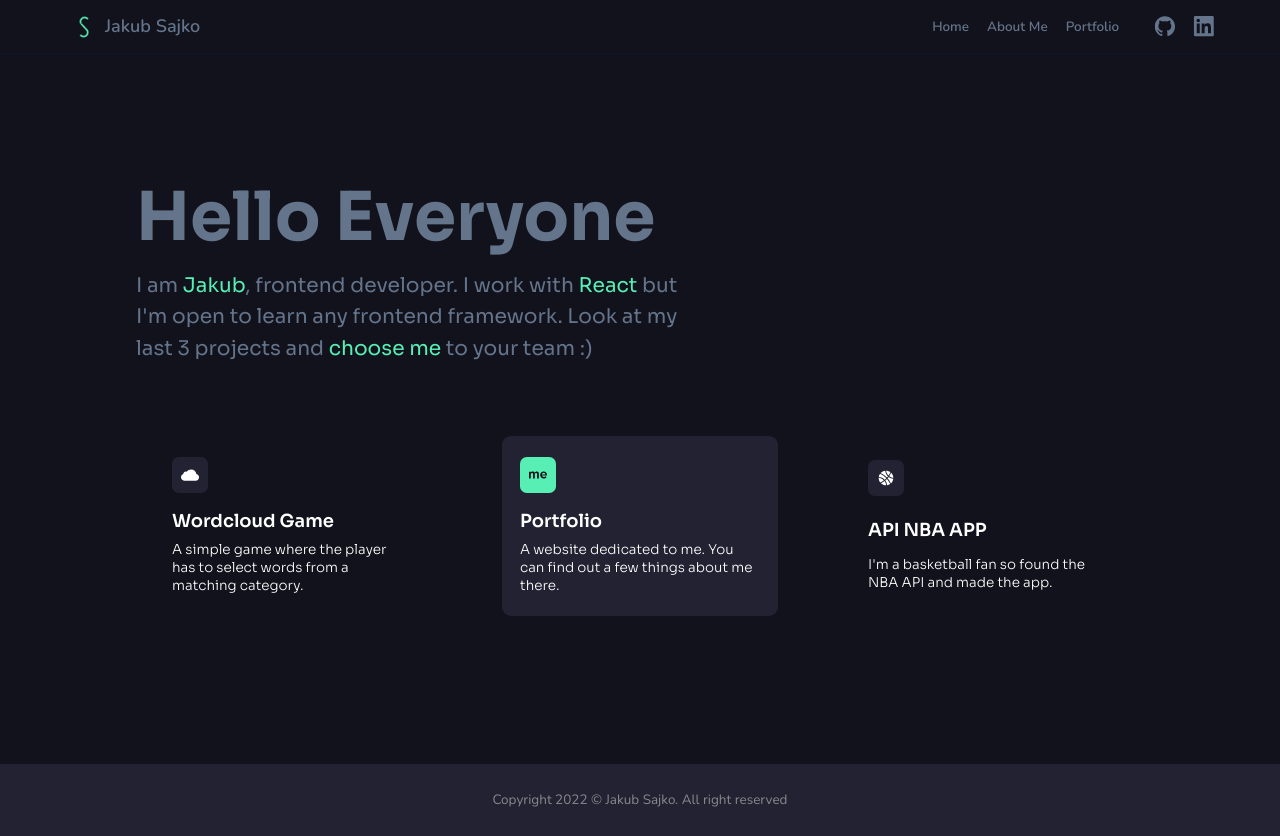
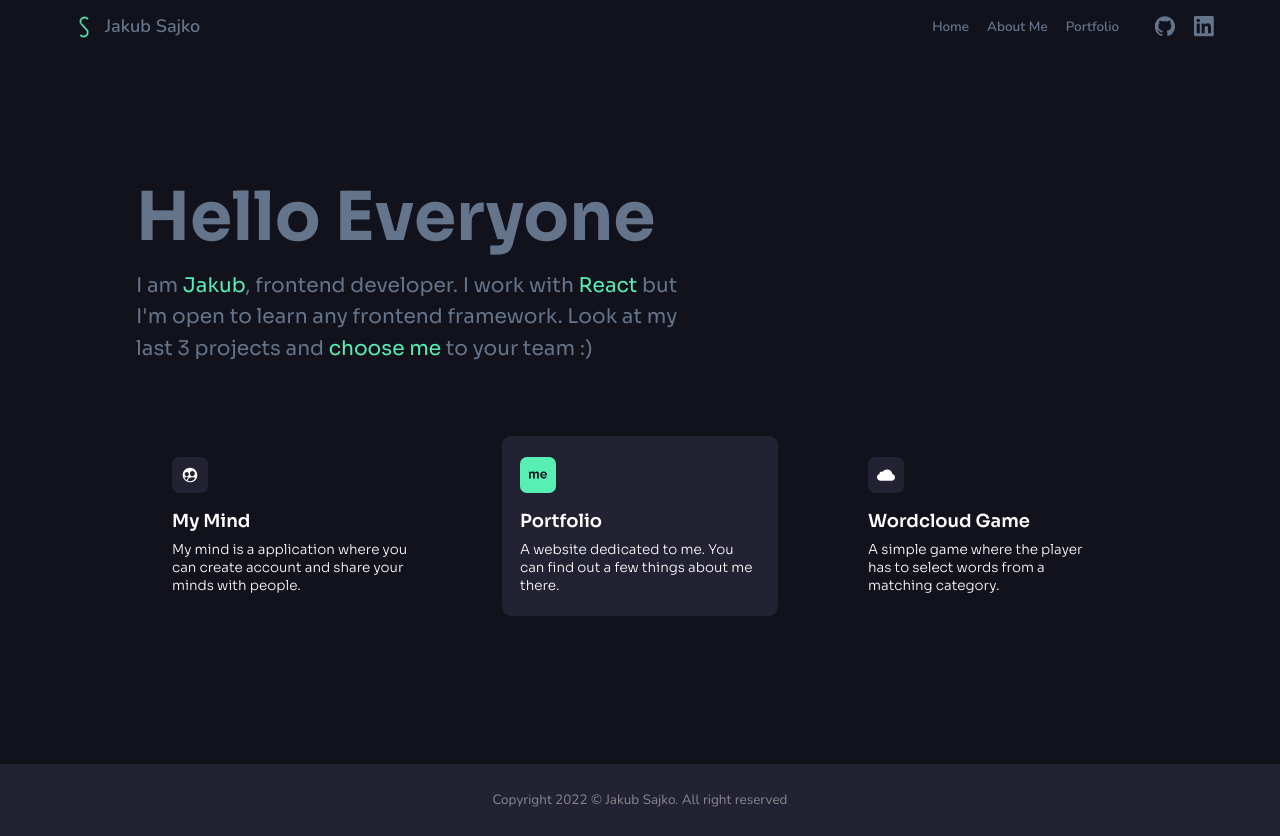
Before and after one commit to JAKUBSAJKO/Portfolio, a Next.js app: page / in a window 1280 px wide. Built offline with nearby package versions, Linux system fonts and the light colour scheme.

Commit message:
Add new project to home page.

```diff
--- a/constants/index.js
+++ b/constants/index.js
@@ -4,4 +4,5 @@ export const outsideUrls = {
   github: "https://github.com/JAKUBSAJKO",
   linkedin: "https://www.linkedin.com/in/jakub-sajko-83a851231/",
   wordcloudGame: "https://github.com/JAKUBSAJKO/Wordcloud-Game",
+  myMind: "https://github.com/JAKUBSAJKO/My-Mind",
 };
--- a/pages/index.js
+++ b/pages/index.js
@@ -1,6 +1,7 @@
 import Head from "next/head";
 import { motion } from "framer-motion";
-import { IoIosCloud, IoIosBasketball } from "react-icons/io";
+import { IoIosCloud } from "react-icons/io";
+import { IoPeopleCircle } from "react-icons/io5";
 import { SiAboutdotme } from "react-icons/si";
 import { outsideUrls } from "../constants";
 
@@ -34,7 +35,7 @@ const Home = () => {
         </motion.p>
         <div className="flex flex-col justify-center items-center gap-6 mt-8 md:flex-row md:gap-1 md:pb-4 md:px-auto md:-mx-12 md:mt-16 lg:gap-16 lg:px-4 lg:-mx-0">
           <motion.a
-            href={outsideUrls.wordcloudGame}
+            href={outsideUrls.myMind}
             target="_blank"
             rel="noopener noreferrer"
             className="w-full max-w-xs h-40 rounded-lg p-4 text-vulcan flex flex-col justify-around md:w-1/3"
@@ -48,14 +49,14 @@ const Home = () => {
             }}
           >
             <div className="w-8 h-8 bg-steelGrey flex justify-center items-center rounded-md text-white text-md">
-              <IoIosCloud />
+              <IoPeopleCircle />
             </div>
             <p className="text-left font-semibold text-base text-white mt-2">
-              Wordcloud Game
+              My Mind
             </p>
             <p className="text-white text-left font-light text-xs">
-              A simple game where the player has to select words from a matching
-              category.
+              My mind is a application where you can create account and share
+              your minds with people.
             </p>
           </motion.a>
           <motion.div
@@ -81,7 +82,7 @@ const Home = () => {
             </p>
           </motion.div>
           <motion.a
-            href={outsideUrls.apiNbaApp}
+            href={outsideUrls.wordcloudGame}
             target="_blank"
             rel="noopener noreferrer"
             className="w-full max-w-xs h-40 rounded-lg p-4 text-vulcan flex flex-col justify-around md:w-1/3"
@@ -95,13 +96,14 @@ const Home = () => {
             }}
           >
             <div className="w-8 h-8 bg-steelGrey flex justify-center items-center rounded-md text-white text-md">
-              <IoIosBasketball />
+              <IoIosCloud />
             </div>
             <p className="text-left font-semibold text-base text-white mt-2">
-              API NBA APP
+              Wordcloud Game
             </p>
             <p className="text-white text-left font-light text-xs">
-              I&apos;m a basketball fan so found the NBA API and made the app.
+              A simple game where the player has to select words from a matching
+              category.
             </p>
           </motion.a>
         </div>
```
